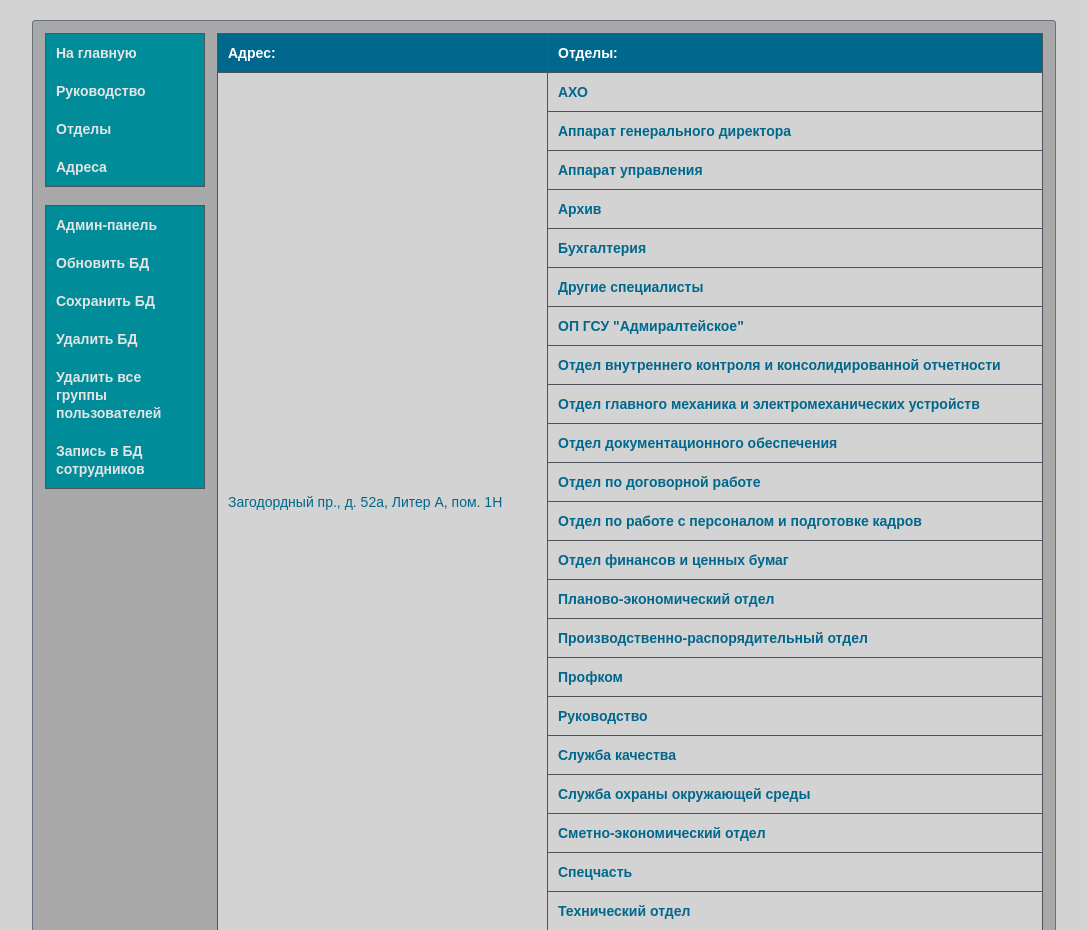
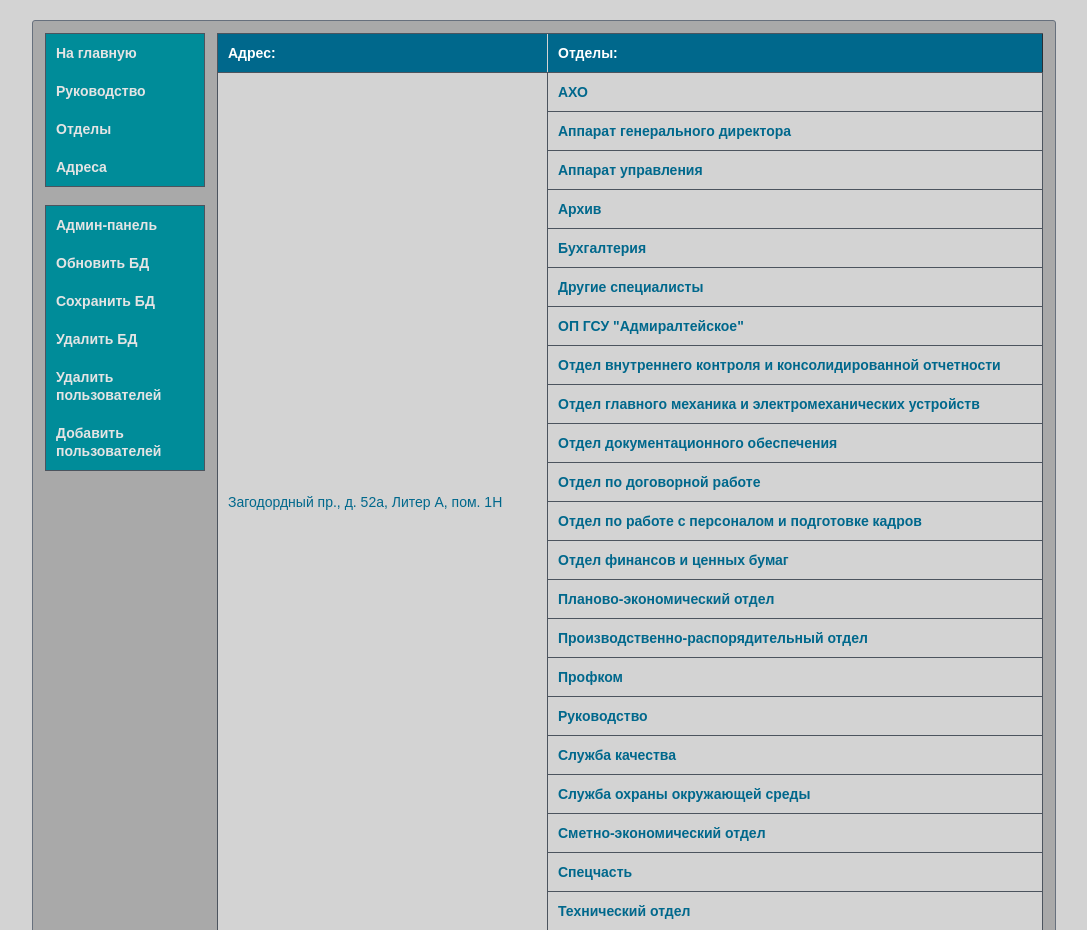
Before and after one commit to konsta78/ctp, a Django app: page /addresses/ in a window 1280 px wide. Shown: the part 70-1000 px from the top of the page, without its empty margins (96-1183 px from the left). Run offline with Django 3.2, Linux system fonts and the light colour scheme; a user stored in the database is signed in; data comes from the database, SQL or seed files in the repository; both versions use the stored data as it was after the commit; some libraries are stand-ins or nearby versions.

Commit message:
сохранение в excel файл. html рефакторинг.

```diff
--- a/catalog/static/catalog/style.css
+++ b/catalog/static/catalog/style.css
@@ -105,7 +105,9 @@ table.bordered th {
 	padding: 10px;
 	vertical-align: center;
 	/*text-align: center;*/
-	border: 1px solid #4c545e;
+	border-bottom: 1px solid #4c545e;
+	border-top: 1px solid #4c545e;
+	border-left: 1px solid lightgrey;
 }
 
 table.bordered td {
--- a/templates/catalog/addresses.html
+++ b/templates/catalog/addresses.html
@@ -6,7 +6,7 @@
         <table class="bordered">
             <thead>
             <tr>
-                <th>Адрес:</th>
+                <th style="border-left: 1px solid #4c545e">Адрес:</th>
                 <th>Отделы:</th>
             </tr>
             </thead>
--- a/templates/catalog/base.html
+++ b/templates/catalog/base.html
@@ -46,7 +46,7 @@
                         </td>
                         <td align="center">
                             {% if user.is_authenticated %}
-                                <a href="{% url 'logout' %}">{{ user.username }}</a>
+                                <a href="{% url 'logout' %}" title="Выход">{{ user.username }}</a>
                             {% else %}
                                 <a href="{% url 'login' %}">Вход</a>
                             {% endif %}
@@ -72,8 +72,8 @@
                                         <li><a href="{% url 'upload_db' %}">Обновить БД</a></li>
                                         <li><a href="{% url 'save_db' %}">Сохранить БД</a></li>
                                         <li><a href="{% url 'delete_db' %}">Удалить БД</a></li>
-                                        <li><a href="{% url 'del_emp_users' %}">Удалить все группы пользователей</a></li>
-                                        <li><a href="{% url 'crt_emp_users' %}">Запись в БД сотрудников</a></li>
+                                        <li><a href="{% url 'del_emp_users' %}">Удалить пользователей</a></li>
+                                        <li><a href="{% url 'crt_emp_users' %}">Добавить пользователей</a></li>
                                     {% endif %}
                                 </ul>
         				    </div>
--- a/templates/catalog/departments.html
+++ b/templates/catalog/departments.html
@@ -6,7 +6,7 @@
         <table class="bordered">
             <thead>
             <tr>
-                <th>№ п/п</th>
+                <th style="border-left: 1px solid #4c545e">№ п/п</th>
                 <th>Наименование:</th>
                 <th>Адрес:</th>
             </tr>
--- a/templates/catalog/results.html
+++ b/templates/catalog/results.html
@@ -11,7 +11,7 @@
         </tr>
         {% if employees %}
             <tr>
-                <th width="30%" style="vertical-align: top" rowspan={{ count_emp }}>
+                <th width="30%" style="vertical-align: top; border-left: 1px solid #4c545e" rowspan={{ count_emp }}>
                     Сотрудник
                 </th>
                 {% for employee in employees %}
@@ -30,7 +30,7 @@
 
         {% if departments %}
             <tr>
-                <th width="30%" style="vertical-align: top" rowspan={{ count_dep }}>
+                <th width="30%" style="vertical-align: top; border-left: 1px solid #4c545e" rowspan={{ count_dep }}>
                     Отдел / Подразделение
                 </th>
                 {% for department in departments %}
@@ -43,7 +43,7 @@
 
         {% if pos_changes_name %}
             <tr>
-                <th width="30%" style="vertical-align: top" rowspan={{ count_pos }}>
+                <th width="30%" style="vertical-align: top; border-left: 1px solid #4c545e" rowspan={{ count_pos }}>
                     Должность
                 </th>
                 {% for pos in pos_changes_name %}
```
Also changed, not shown: templates/catalog/index.html (+4 -4 lines), db.sqlite3.
